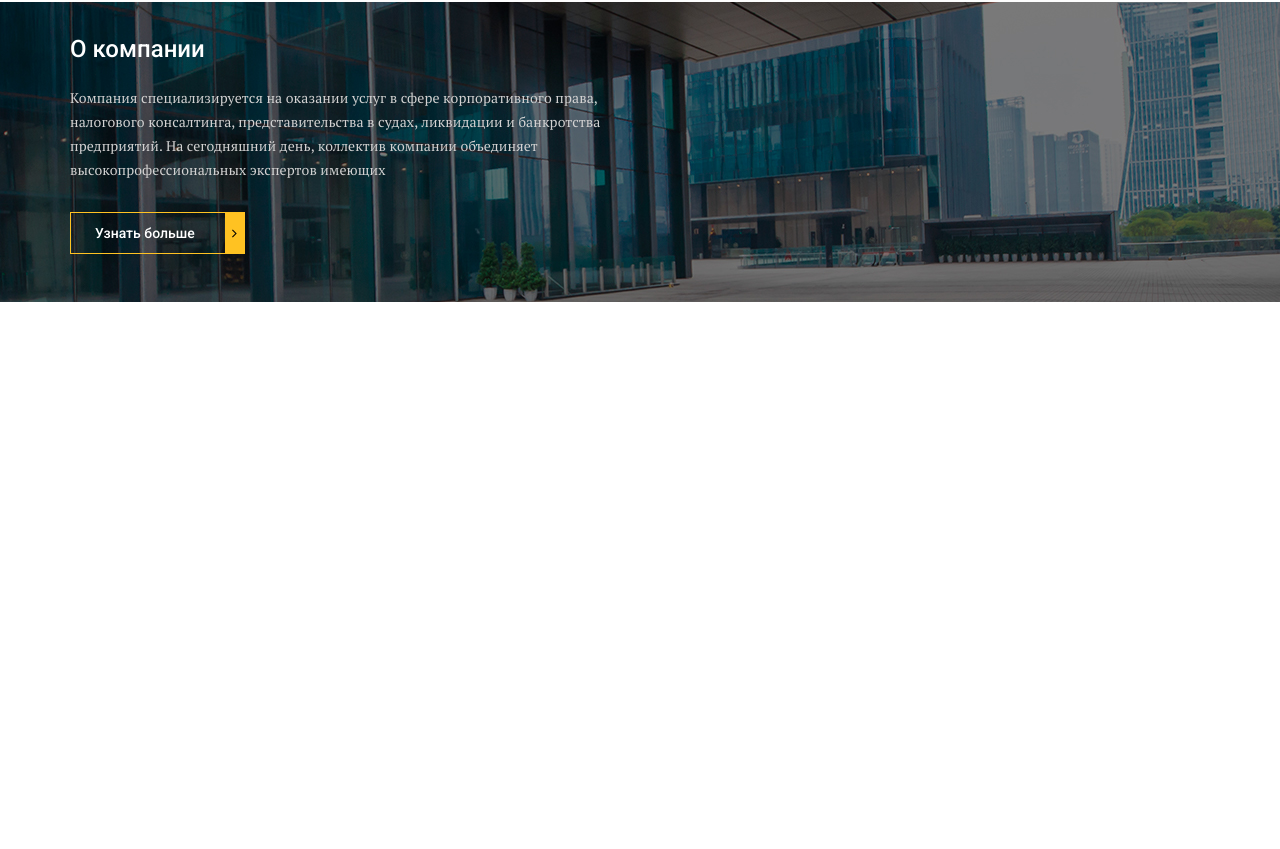
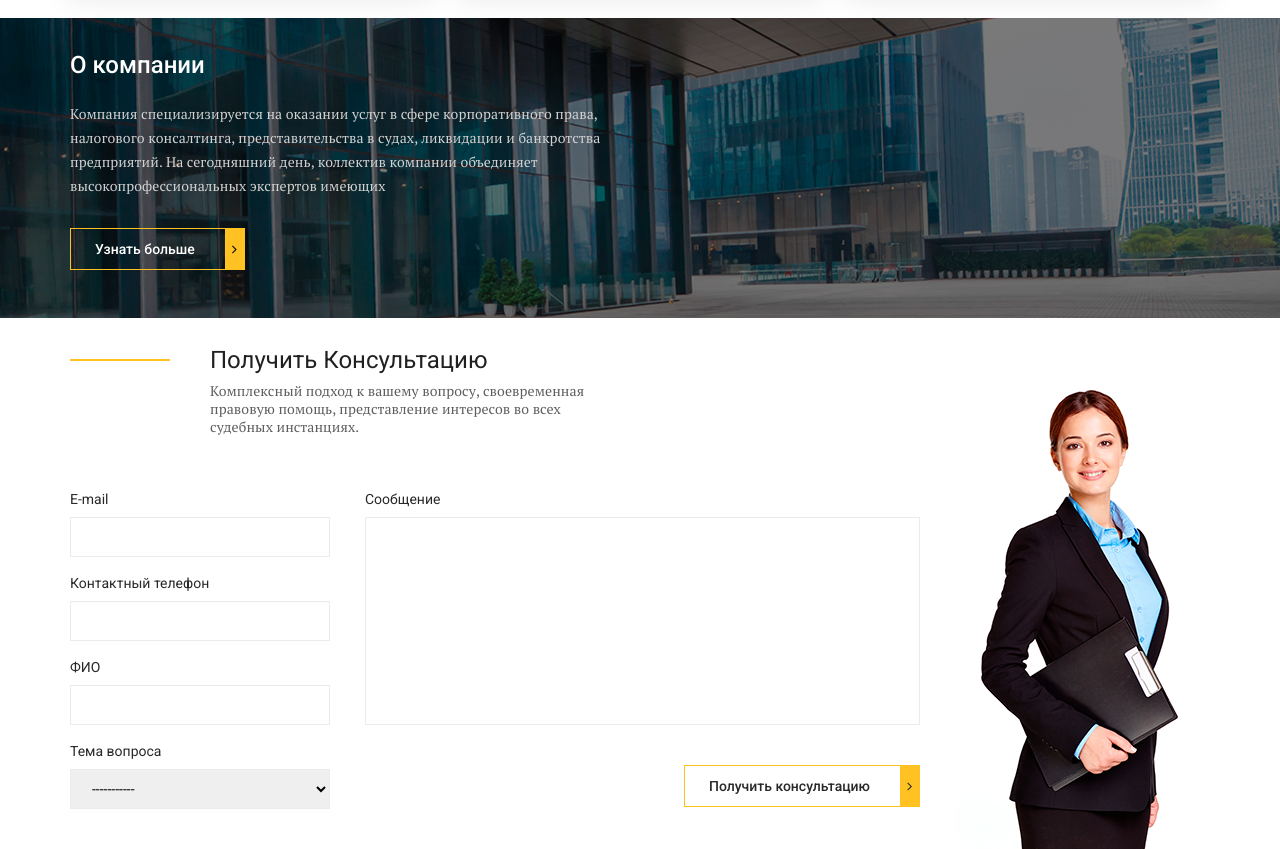
Before and after one commit to idemenkov93/lendingpage, a plain HTML site: page index.html in a window 1280 px wide. Shown: the part 1193-2042 px from the top of the page. Before the commit the page ends 1495 px from the top, so only its background shows below. Drawn offline with nearby package versions, Linux system fonts and the light colour scheme; files whose address does not match are found by name.

Commit message:
add section form

```diff
--- a/css/style.css
+++ b/css/style.css
@@ -206,12 +206,14 @@ body{
 	justify-content: space-between;
 	margin-bottom: 60px;
 }
-.services__title-box{
+.services__title-box,
+.form__title-box{
 	max-width: 520px;
 	padding-left: 140px;
 	position: relative;
 }
-.services__title-box:before{
+.services__title-box:before,
+.form__title-box:before{
 	content: "";
 	position: absolute;
 	width: 100px;
@@ -220,7 +222,8 @@ body{
 	left: 0;
 	top: 11px;
 }
-.services-title{
+.services__title,
+.form__title{
 	font-family: 'Roboto', sans-serif;
 	font-size: 24px;
 	font-weight: 500px;
@@ -228,7 +231,8 @@ body{
 	color: #212020;
 	margin-bottom: 10px;
 }
-.services-text{
+.services__text,
+.form__text{
 	letter-spacing: 0.1px;
 }
 .services__btn a{
@@ -309,3 +313,67 @@ body{
 .about__btn.default-btn:after{
 	color: #000;
 }
+.form{
+	padding-top: 30px;
+}
+.form__inner{
+	padding-bottom: 40px;
+	background-image: url(../img/form-fon.png);
+	min-height: 460px;
+	background-repeat: no-repeat;
+	background-position: bottom right;
+}
+.form__box{
+	max-width: 850px;
+	padding-top: 45px;
+}
+.form__box-inner{
+	display: flex;
+	justify-content: space-between;
+}
+.form__box-left{
+	max-width: 260px;
+	width: 100%;
+}
+.form__box-right{
+	max-width: 555px;
+	width: 100%;
+}
+.form__box-inner label,
+.form__box-inner input,
+.form__box-inner textarea,
+.form__box-inner select{
+	display: block;
+	width: 100%;
+}
+.form__box-inner label{
+	line-height: 36px;
+	color: #282828;
+	font-family: 'Roboto', sans-serif;
+}
+.form__box-inner input{
+	margin-bottom: 8px;
+	outline: none;
+	height: 40px;
+	border: 1px solid #ebebeb;
+	padding: 0px 10px;
+}
+.form__box-inner select{
+	outline: none;
+	height: 40px;
+	border: 1px solid #ebebeb;
+	padding-left: 17px;
+}
+.form__box-inner textarea{
+	outline: none;
+	border: 1px solid #ebebeb;
+	padding: 10px;
+	height: 208px;
+	resize: none;
+	margin-bottom: 40px;
+}
+.form__box-inner button{
+	background-color: transparent;
+	color: #282828;
+	float: right;
+}
--- a/index.html
+++ b/index.html
@@ -174,6 +174,59 @@
   	</div>
   </section>
 
+  <section class="form">
+  	<div class="container">
+  		<div class="form__inner">
+  			<div class="form__content">
+  				<div class="form__title-box">
+	          <div class="form__title">
+	            Получить Консультацию
+	          </div>
+	          <div class="form__text">
+	            Комплексный подход к вашему вопросу, своевременная правовую помощь, представление интересов во всех судебных инстанциях.
+	          </div>
+        </div>
+        <div class="form__box">
+        	<form>
+        		<div class="form__box-inner">
+        			<div class="form__box-left">
+        				<label>
+        					E-mail
+        					<input type="text">
+        				</label>
+        				<label>
+        					Контактный телефон
+        					<input type="text">
+        				</label>
+        				<label>
+        					ФИО
+        					<input type="text">
+        				</label>
+        				<label>
+        					Тема вопроса
+        					<select>
+        						<option>-----------</option>
+        						<option>-----------</option>
+        						<option>-----------</option>
+        						<option>-----------</option>
+        					</select>
+        				</label>
+        			</div>
+        			<div class="form__box-right">
+        				<label>
+        					Сообщение
+        					<textarea></textarea>
+        				</label>
+        				<button class="default-btn" type="submit">Получить консультацию</button>
+        			</div>
+        		</div>
+        	</form>
+        </div>
+  			</div>
+  		</div>
+  	</div>
+  </section>
+
 	<div id="modal">
 		<h2>Hello!</h2>
 		<p>You are awesome!</p>
```
Also changed, not shown: img/form-fon.png (added).
